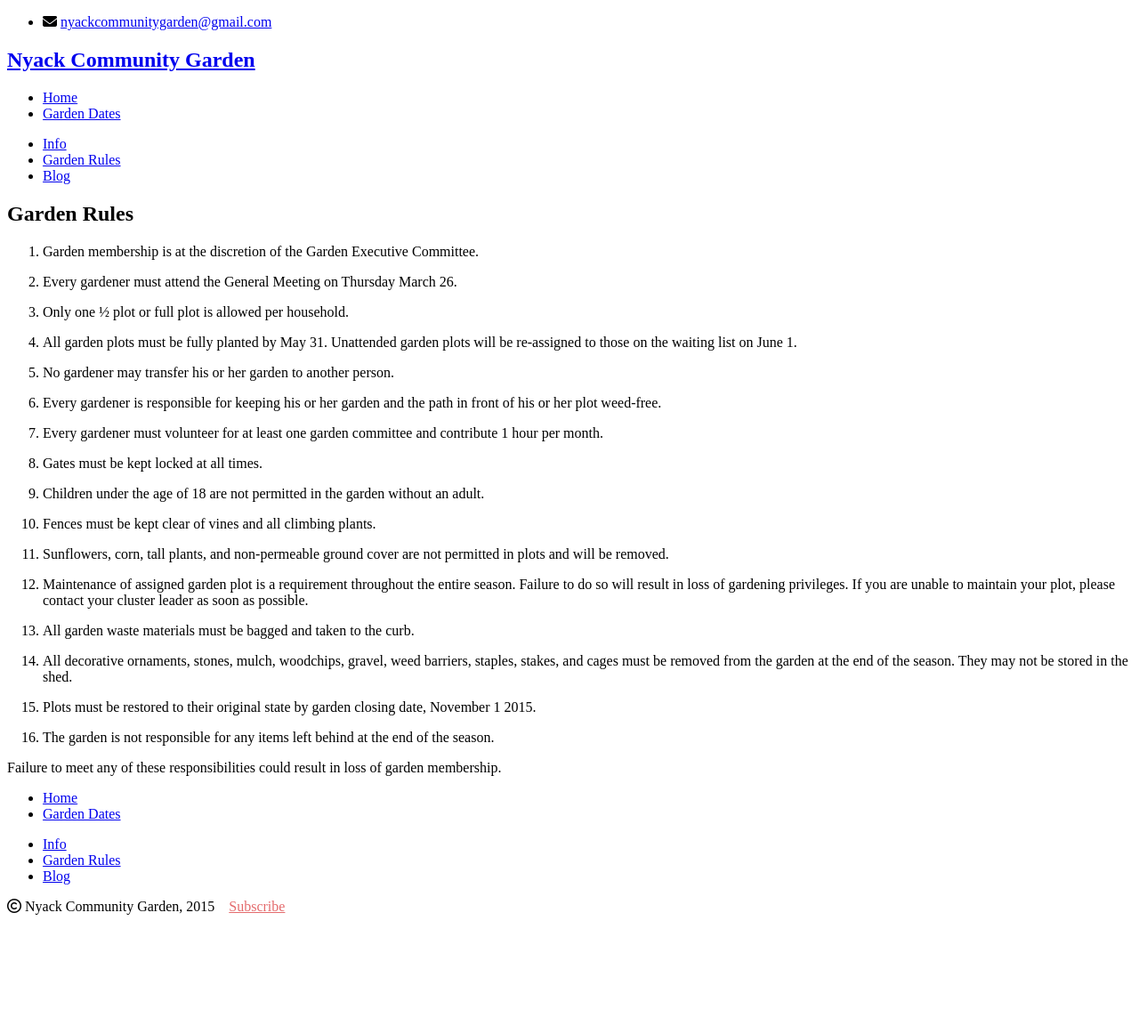
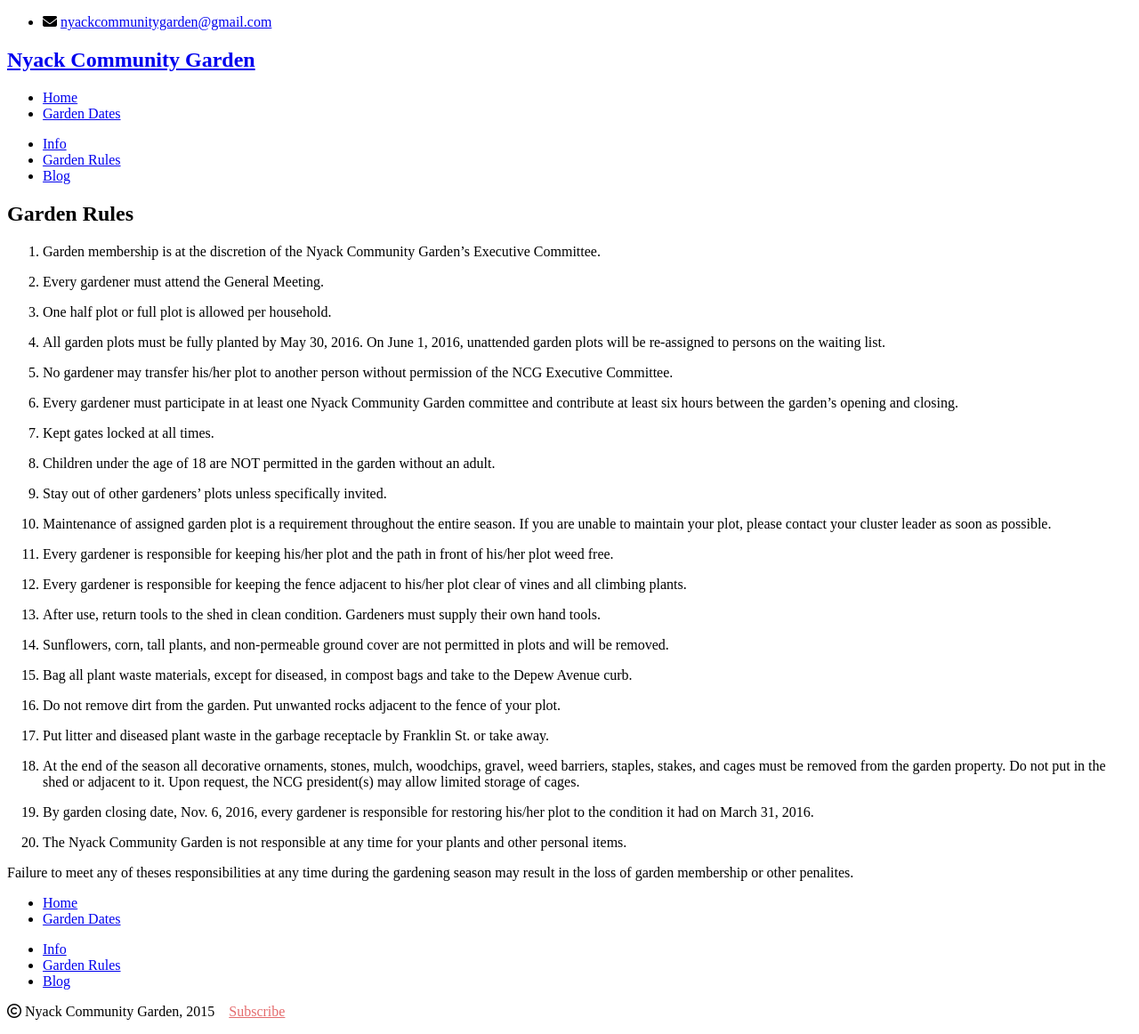
Before and after one commit to bosborne/nyackcommunitygarden, a Jekyll site: the page built from garden-rules/index.html, in a window 1280 px wide. Shown: the whole page at 89% size. Built offline with Jekyll 4.4.1, drawn with Linux system fonts in a browser that asks for light colours; nearby versions of some CDN libraries; library files that are not in the unit come from our copies; Markdown is read by kramdown in place of the engine named in the settings; before the commit the page ends 1044 px from its top, so only the background shows below that.

Commit message:
New rules for 2016

```diff
--- a/garden-rules/index.html
+++ b/garden-rules/index.html
@@ -6,55 +6,28 @@ pageclass: garden-rules
 
 <h2>Garden Rules</h2>
 <ol>
-  <li><p>
-    Garden membership is at the discretion of the Garden Executive Committee.
-  </p></li></p>
-  <li><p>
-    Every gardener must attend the General Meeting on Thursday March 26.
-  </p></li></p>
-  <li><p>
-     Only one ½ plot or full plot is allowed per household.
-  </p></li>
-  <li><p>
-     All garden plots must be fully planted by May 31. Unattended garden plots will be re-assigned to those on the waiting list on June 1.
-  </p></li>
-  <li><p>
-     No gardener may transfer his or her garden to another person.
-  </p></li>
-  <li><p>
-     Every gardener is responsible for keeping his or her garden and the path in front of his or her plot weed-free.
-  </p></li>
-  <li><p>
-     Every gardener must volunteer for at least one garden committee and contribute 1 hour per month.
-  </p></li>
-  <li><p>
-     Gates must be kept locked at all times.
-  </p></li>
-  <li><p>
-     Children under the age of 18 are not permitted in the garden without an adult.
-  </p></li>
-  <li><p>
-     Fences must be kept clear of vines and all climbing plants.
-  </p></li>
-  <li><p>
-     Sunflowers, corn, tall plants, and non-permeable ground cover are not permitted in plots and will be removed.
-  </p></li>
-  <li><p>
-     Maintenance of assigned garden plot is a requirement throughout the entire season. Failure to do so will result in loss of gardening privileges. If you are unable to maintain your plot, please contact your cluster leader as soon as possible.
-  </p></li>
-  <li><p>
-     All garden waste materials must be bagged and taken to the curb.
-  </p></li>
-  <li><p>
-     All decorative ornaments, stones, mulch, woodchips, gravel, weed barriers, staples, stakes, and cages must be removed from the garden at the end of the season. They may not be stored in the shed.
-  </p></li>
-  <li><p>
-     Plots must be restored to their original state by garden closing date, November 1 2015.
-  </p></li>
-  <li><p>
-     The garden is not responsible for any items left behind at the end of the season.
-  </p></li>
+<li><p>Garden membership is at the discretion of the Nyack Community Garden’s Executive Committee.</li></p>
+<li><p>Every gardener must attend the General Meeting.</li></p>
+<li><p>One half plot or full plot is allowed per household.</li></p>
+<li><p>All garden plots must be fully planted by May 30, 2016.  On June 1, 2016, unattended garden plots will be re-assigned to persons on the waiting list.</li></p>
+<li><p>No gardener may transfer his/her plot to another person without permission of the NCG Executive Committee.</li></p>
+<li><p>Every gardener must participate in at least one Nyack Community Garden committee and contribute at least six hours between the garden’s opening and closing.</li></p>
+<li><p>Kept gates locked at all times.</li></p>
+<li><p>Children under the age of 18 are NOT permitted in the garden without an adult.</li></p>
+<li><p>Stay out of other gardeners’ plots unless specifically invited.</li></p>
+<li><p>Maintenance of assigned garden plot is a requirement throughout the entire season.  If you are unable to maintain your plot, please contact your cluster leader as soon as possible.</li></p>
+<li><p>Every gardener is responsible for keeping his/her plot and the path in front of his/her plot weed free.</li></p>
+<li><p>Every gardener is responsible for keeping the fence adjacent to his/her plot clear of vines and all climbing plants.</li></p>
+<li><p>After use, return tools to the shed in clean condition.  Gardeners must supply their own hand tools.</li></p>
+<li><p>Sunflowers, corn, tall plants, and non-permeable ground cover are not permitted in plots and will be removed.</li></p>
+<li><p>Bag all plant waste materials, except for diseased, in compost bags and take to the Depew Avenue curb. </li></p>
+<li><p>Do not remove dirt from the garden.  Put unwanted rocks adjacent to the fence of your plot.</li></p>
+<li><p>Put litter and diseased plant waste in the garbage receptacle by Franklin St. or take away.</li></p>
+<li><p>At the end of the season all decorative ornaments, stones, mulch, woodchips, gravel, weed barriers, staples, stakes, and cages must be removed from the garden property.  Do not put in the shed or adjacent to it.  Upon request, the NCG president(s) may allow limited storage of cages.   </li></p>
+<li><p>By garden closing date, Nov. 6, 2016, every gardener is responsible for restoring his/her plot to the condition it had on March 31, 2016.</li></p>
+<li><p>The Nyack Community Garden is not responsible at any time for your plants and other personal items.</li></p>
 </ol>
 <p>
-  Failure to meet any of these responsibilities could result in loss of garden membership.
+Failure to meet any of theses responsibilities at any time during the gardening season
+may result in the loss of garden membership or other penalites.
 </p>
```
Also changed, not shown: _posts/2015-03-30-garden-rules.md (+1 -1 lines).
